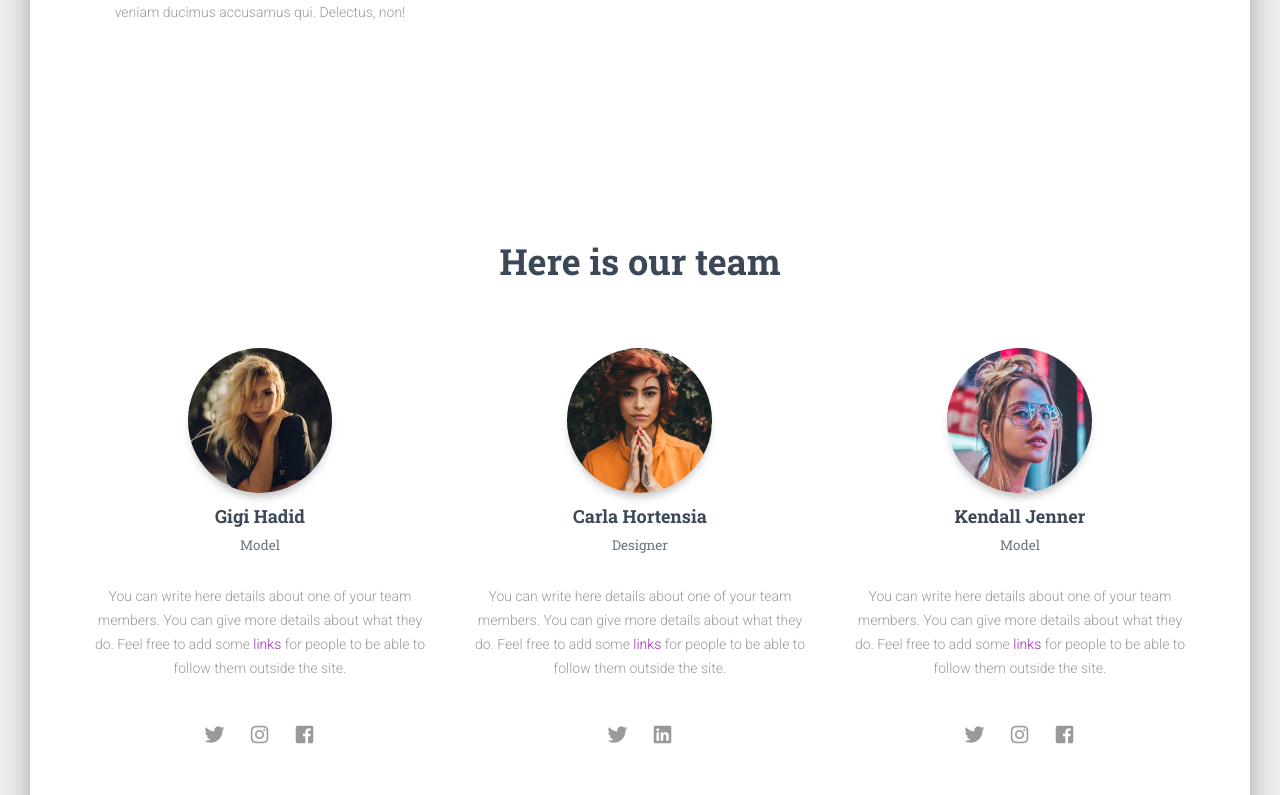
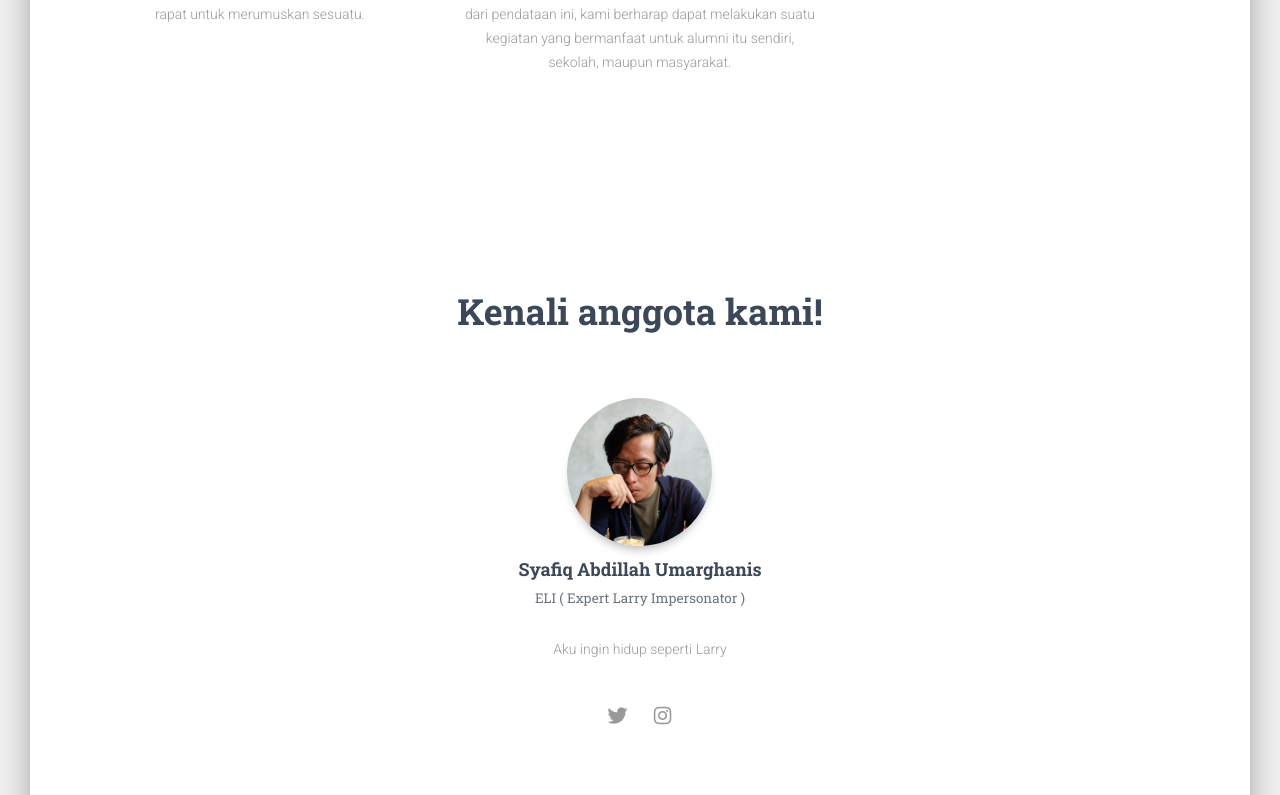
Before and after one commit to syafiqabdillah/malamminggu, a Vue app: page / in a window 1280 px wide. Shown: the part 1345-2140 px from the top of the page. Built offline with nearby package versions, Linux system fonts and the light colour scheme.

Commit message:
real text content

```diff
--- a/src/layout/MainFooter.vue
+++ b/src/layout/MainFooter.vue
@@ -30,9 +30,8 @@
         </ul>
       </nav>
       <div class="copyright">
-        &copy; {{ year }}, made with <md-icon>favorite</md-icon> by
+        &copy; {{ year }}, made by Minggu Malam based on Material Vue Template Created by
         <a href="https://www.creative-tim.com/" target="_blank">Creative Tim</a>
-        for a better web.
       </div>
     </div>
   </footer>
--- a/src/views/Beranda.vue
+++ b/src/views/Beranda.vue
@@ -30,10 +30,9 @@
             <div
               class="md-layout-item md-size-66 md-xsmall-size-100 mx-auto text-center"
             >
-              <h2 class="title text-center">About Us</h2>
+              <h2 class="title text-center">Tentang kami</h2>
               <h5 class="description">
-                Kami adalah blabla
-                Lorem, ipsum dolor sit amet consectetur adipisicing elit. Vel, sed ducimus ad, a ut aperiam perferendis est tenetur asperiores suscipit officiis esse nulla quos quas, harum optio architecto at laboriosam?
+                Kami adalah alumni SDIT Asy Syaamil Bontang yang menyempatkan diri untuk berdiskusi dengan sesama alumni tiap minggunya. Saling berkabar, berbagi cerita, dan berdiskusi adalah kegiatan yang kami lakukan tiap minggu malam. Kami percaya bahwa semua alumni, terlepas dari apapun jalan yang mereka pilih semenjak menjadi alumni, memiliki sesuatu yang bisa dibagi.
               </h5>
             </div>
           </div>
@@ -46,8 +45,7 @@
                   </div>
                   <h4 class="info-title">Diskusi Rutin</h4>
                   <p>
-                    Tiap minggu malam jam 20.00 WITA, kami melakukan diskusi blablabla
-                    Lorem ipsum dolor sit amet consectetur, adipisicing elit. Maxime quos ipsum dolor odit. Impedit, repellendus. Sint necessitatibus aspernatur, quasi architecto perferendis odit commodi, maiores veniam ducimus accusamus qui. Delectus, non!
+                    Nuansa maupun isi dari diskusi rutin yang kami lakukan sangat bervariasi. Terkadang, kami ngobrol seperti sedang nongkrong di kafe kopi. Namun, tidak jarang juga kami berdiskusi seperti organisasi penting yang sedang rapat untuk merumuskan sesuatu.
                   </p>
                 </div>
               </div>
@@ -58,8 +56,7 @@
                   </div>
                   <h4 class="info-title">Pendataan Alumni</h4>
                   <p>
-                    Kami mendata para alumni blablabla
-                    Lorem ipsum dolor sit amet consectetur, adipisicing elit. Inventore deserunt officia magni, quidem eaque debitis dolorum maxime eius quos rerum voluptate ea dicta voluptatem minima praesentium soluta consequatur, porro dignissimos!
+                    Selain mengadakan diskusi rutin, kami juga melakukan pendataan alumni yang rencananya akan diadakan tiap tahun. Pendataan ini berguna untuk mengetahui aktivitas para alumni tiap tahunnya. Dari informasi yang didapat dari pendataan ini, kami berharap dapat melakukan suatu kegiatan yang bermanfaat untuk alumni itu sendiri, sekolah, maupun masyarakat.
                   </p>
                 </div>
               </div>
@@ -67,164 +64,16 @@
           </div>
         </div>
       </div>
-      <div class="section text-center">
-        <div class="container">
-          <h2 class="title">Here is our team</h2>
-          <div class="team">
-            <div class="md-layout">
-              <div class="md-layout-item md-medium-size-33 md-small-size-100">
-                <div class="team-player">
-                  <md-card class="md-card-plain">
-                    <div class="md-layout-item md-size-50 mx-auto">
-                      <img
-                        :src="teamImg1"
-                        alt="Thumbnail Image"
-                        class="img-raised rounded-circle img-fluid"
-                      />
-                    </div>
-                    <h4 class="card-title">
-                      Gigi Hadid
-                      <br />
-                      <small class="card-description text-muted">Model</small>
-                    </h4>
 
-                    <md-card-content>
-                      <p class="card-description">
-                        You can write here details about one of your team
-                        members. You can give more details about what they do.
-                        Feel free to add some <a href="#">links</a> for people
-                        to be able to follow them outside the site.
-                      </p>
-                    </md-card-content>
+      <KenaliKami />
 
-                    <md-card-actions class="text-center">
-                      <md-button
-                        href="javascript:void(0)"
-                        class="md-just-icon md-simple"
-                      >
-                        <i class="fab fa-twitter"></i>
-                      </md-button>
-                      <md-button
-                        href="javascript:void(0)"
-                        class="md-just-icon md-simple"
-                      >
-                        <i class="fab fa-instagram"></i>
-                      </md-button>
-                      <md-button
-                        href="javascript:void(0)"
-                        class="md-just-icon md-simple"
-                      >
-                        <i class="fab fa-facebook-square"></i>
-                      </md-button>
-                    </md-card-actions>
-                  </md-card>
-                </div>
-              </div>
-              <div class="md-layout-item md-medium-size-33 md-small-size-100">
-                <div class="team-player">
-                  <md-card class="md-card-plain">
-                    <div class="md-layout-item md-size-50 mx-auto">
-                      <img
-                        :src="teamImg2"
-                        alt="Thumbnail Image"
-                        class="img-raised rounded-circle img-fluid"
-                      />
-                    </div>
-                    <h4 class="card-title">
-                      Carla Hortensia
-                      <br />
-                      <small class="card-description text-muted"
-                        >Designer</small
-                      >
-                    </h4>
-
-                    <md-card-content>
-                      <p class="card-description">
-                        You can write here details about one of your team
-                        members. You can give more details about what they do.
-                        Feel free to add some <a href="#">links</a> for people
-                        to be able to follow them outside the site.
-                      </p>
-                    </md-card-content>
-
-                    <md-card-actions class="text-center">
-                      <md-button
-                        href="javascript:void(0)"
-                        class="md-just-icon md-simple"
-                      >
-                        <i class="fab fa-twitter"></i>
-                      </md-button>
-                      <md-button
-                        href="javascript:void(0)"
-                        class="md-just-icon md-simple"
-                      >
-                        <i class="fab fa-linkedin"></i>
-                      </md-button>
-                    </md-card-actions>
-                  </md-card>
-                </div>
-              </div>
-              <div class="md-layout-item md-medium-size-33 md-small-size-100">
-                <div class="team-player">
-                  <md-card class="md-card-plain">
-                    <div class="md-layout-item md-size-50 mx-auto">
-                      <img
-                        :src="teamImg3"
-                        alt="Thumbnail Image"
-                        class="img-raised rounded-circle img-fluid"
-                      />
-                    </div>
-                    <h4 class="card-title">
-                      Kendall Jenner
-                      <br />
-                      <small class="card-description text-muted">Model</small>
-                    </h4>
-
-                    <md-card-content>
-                      <p class="card-description">
-                        You can write here details about one of your team
-                        members. You can give more details about what they do.
-                        Feel free to add some <a href="#">links</a> for people
-                        to be able to follow them outside the site.
-                      </p>
-                    </md-card-content>
-
-                    <md-card-actions class="text-center">
-                      <md-button
-                        href="javascript:void(0)"
-                        class="md-just-icon md-simple"
-                      >
-                        <i class="fab fa-twitter"></i>
-                      </md-button>
-                      <md-button
-                        href="javascript:void(0)"
-                        class="md-just-icon md-simple"
-                      >
-                        <i class="fab fa-instagram"></i>
-                      </md-button>
-                      <md-button
-                        href="javascript:void(0)"
-                        class="md-just-icon md-simple"
-                      >
-                        <i class="fab fa-facebook-square"></i>
-                      </md-button>
-                    </md-card-actions>
-                  </md-card>
-                </div>
-              </div>
-            </div>
-          </div>
-        </div>
-      </div>
       <div class="section section-contacts">
         <div class="container">
           <div class="md-layout">
             <div class="md-layout-item md-size-66 md-xsmall-size-100 mx-auto">
               <h2 class="text-center title">Titip sampein ke alumni dong!</h2>
               <h4 class="text-center description">
-                Kamu bisa titip salam, pertanyaan, atau bahkan iklan untuk para alumni. Kamu bisa bertanya tentang pengalaman
-                ngampus, kerja, organisasi, bisnis, dll. Jika kamu punya bisnis, kamu juga bisa menitipkan
-                iklan di sini agar bisnis kamu diketahui oleh semua alumni.
+                Kamu bisa titip salam, pertanyaan, atau bahkan iklan untuk para alumni. Kamu bisa bertanya tentang pengalaman ngampus, kerja, organisasi, bisnis, dll. Jika kamu punya bisnis, kamu juga bisa menitipkan iklan di sini agar bisnis kamu diketahui oleh semua alumni.
               </h4>
               <form class="contact-form">
                 <div class="md-layout">
@@ -260,25 +109,17 @@
 </template>
 
 <script>
+import KenaliKami from './KenaliKami.vue';
 export default {
   bodyClass: "landing-page",
+  components: {
+    KenaliKami,
+  },
   props: {
     header: {
       type: String,
       default: require("@/assets/img/bg7.jpg")
     },
-    teamImg1: {
-      type: String,
-      default: require("@/assets/img/faces/avatar.jpg")
-    },
-    teamImg2: {
-      type: String,
-      default: require("@/assets/img/faces/christian.jpg")
-    },
-    teamImg3: {
-      type: String,
-      default: require("@/assets/img/faces/kendall.jpg")
-    }
   },
   data() {
     return {
--- /dev/null
+++ b/src/views/KenaliKami.vue
@@ -0,0 +1,74 @@
+<template>
+  <div class="section text-center">
+    <div class="container">
+      <h2 class="title">Kenali anggota kami!</h2>
+      <div class="team">
+        <div class="md-layout">
+
+          <div class="md-layout-item md-medium-size-33 md-small-size-100">
+
+          </div>
+
+          <div class="md-layout-item md-medium-size-33 md-small-size-100">
+            <div class="team-player">
+              <md-card class="md-card-plain">
+                <div class="md-layout-item md-size-50 mx-auto">
+                  <img
+                    :src="teamImg1"
+                    alt="Thumbnail Image"
+                    class="img-raised rounded-circle img-fluid"
+                  />
+                </div>
+                <h4 class="card-title">
+                  Syafiq Abdillah Umarghanis
+                  <br />
+                  <small class="card-description text-muted">ELI ( Expert Larry Impersonator )</small>
+                </h4>
+
+                <md-card-content>
+                  <p class="card-description">
+                    Aku ingin hidup seperti Larry
+                  </p>
+                </md-card-content>
+
+                <md-card-actions class="text-center">
+                  <md-button target="_blank" href="https://twitter.com/umarghanis" class="md-just-icon md-simple">
+                    <i class="fab fa-twitter"></i>
+                  </md-button>
+                  <md-button target="_blank" href="https://www.instagram.com/syafiq.au/" class="md-just-icon md-simple">
+                    <i class="fab fa-instagram"></i>
+                  </md-button>
+                  <!-- <md-button href="javascript:void(0)" class="md-just-icon md-simple">
+                    <i class="fab fa-facebook-square"></i>
+                  </md-button> -->
+                </md-card-actions>
+              </md-card>
+            </div>
+          </div>
+
+          <div class="md-layout-item md-medium-size-33 md-small-size-100">
+
+          </div>
+
+        </div>
+      </div>
+    </div>
+  </div>
+</template>
+
+<script>
+export default {
+  data() {
+    return {
+      teamImg1: require("@/assets/img/faces/syafiq.jpg")
+    };
+  }
+};
+</script>
+
+<style lang="scss" scoped>
+.text-center {
+  display: flex;
+  justify-content: center !important;
+}
+</style>
```
Also changed, not shown: src/assets/img/faces/syafiq.jpg (added).
